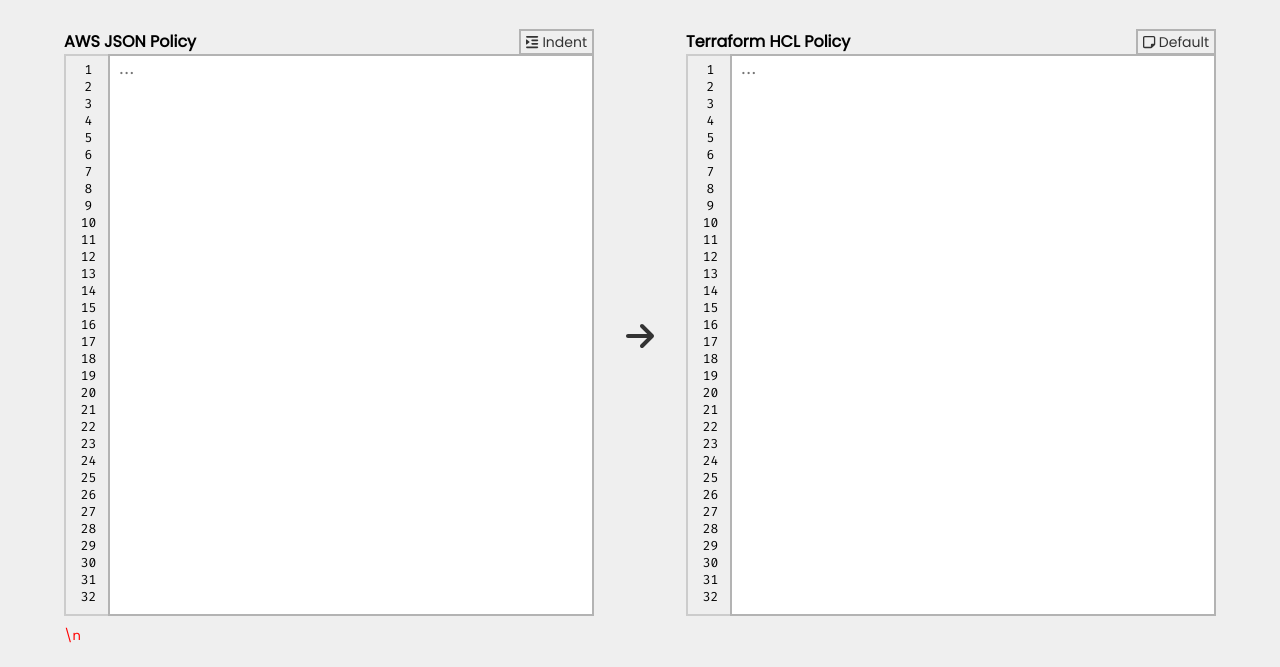
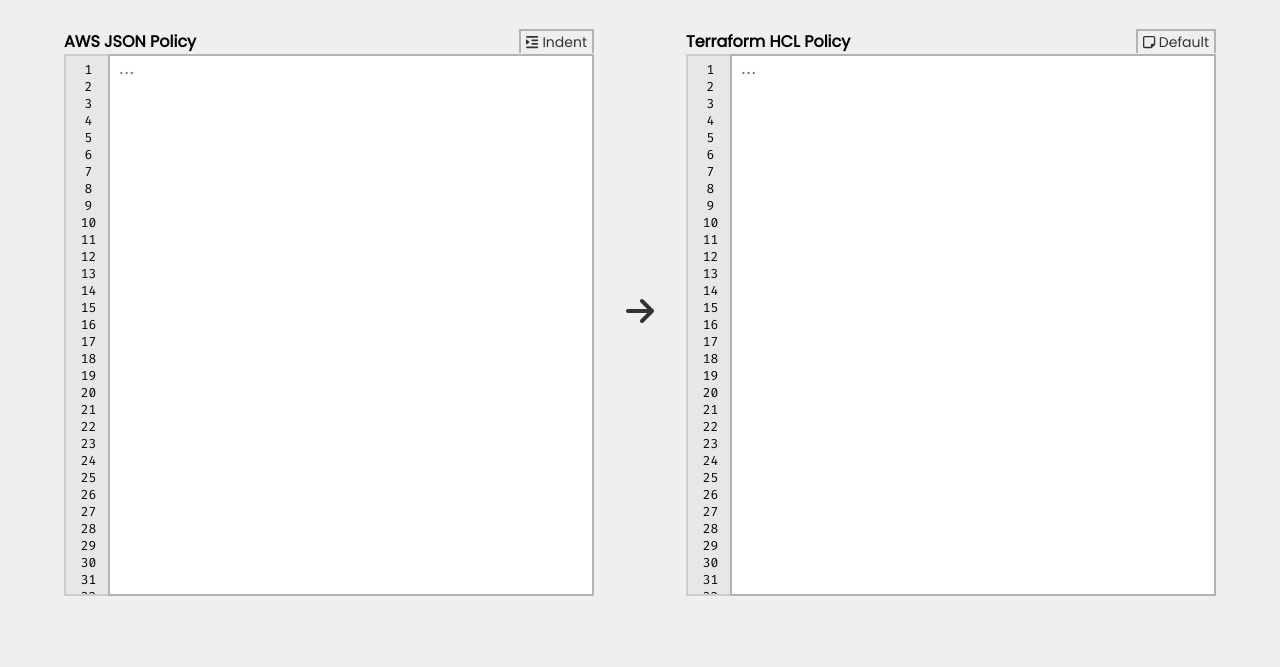
Before and after one commit to almeida-matheus/policy-converter-aws-to-terraform, a plain HTML site: page index.html in a window 1280 px wide. Shown: the part 85-752 px from the top of the page. Drawn offline with Linux system fonts and the light colour scheme.

Commit message:
update screen scale

```diff
--- a/css/style.css
+++ b/css/style.css
@@ -113,7 +113,6 @@ header p {
     border-top: #b3b3b3 2px solid;
     border-right: #b3b3b3 2px solid;
     border-left: #b3b3b3 2px solid;
-    border-bottom: #b3b3b3 2px solid;
     padding: 1px 5px 0px 5px;
     font-size: 14px;
 }
@@ -128,6 +127,7 @@ header p {
 .container .main-container .textarea-div #indent-aws-text:active,
 .container .main-container .textarea-div #tf-syntax-text:active {
     color: #777;
+    border: #777 2px solid;
 }
 
 .container .main-container .textarea-div label {
@@ -139,7 +139,7 @@ header p {
     display: flex;
     align-items: flex-start;
     width: 100%;
-    height: 562px;
+    height: 360px;
     overflow: hidden;
 }
 
@@ -174,6 +174,7 @@ header p {
     border-top: 2px solid #ccc;
     border-bottom: 2px solid #ccc;
     border-left: 2px solid #ccc;
+    background-color: #E7E7E7;
 
     font-size: 13px;
     font-family: 'Fira Code', sans-serif;
@@ -185,7 +186,7 @@ header p {
     text-align: center;
 }
 
-.container .main-container .textarea-div #error-message {
+.container #error-message {
     color: red;
     margin-top: 10px;
     font-size: 13px;
@@ -231,3 +232,35 @@ footer a img {
         position: unset;
     }
 }
+
+
+@media screen and (min-height: 620px) {
+    .container .main-container .textarea-div .textarea-container {
+        height: 400px;
+    }
+}
+
+@media screen and (min-height: 660px) {
+    .container .main-container .textarea-div .textarea-container {
+        height: 450px;
+    }
+}
+
+@media screen and (min-height: 775px) {
+    .container .main-container .textarea-div .textarea-container {
+        height: 542px;
+    }
+}
+
+
+@media screen and (min-height: 850px) {
+    .container .main-container .textarea-div .textarea-container {
+        height: 590px;
+    }
+}
+
+@media screen and (min-height: 900px) {
+    .container .main-container .textarea-div .textarea-container {
+        height: 660px;
+    }
+}
--- a/index.html
+++ b/index.html
@@ -37,7 +37,6 @@
                 <a id="indent-aws-text" href="#">
                     <i class="fa-solid fa-indent"></i> Indent
                 </a>
-                <div id="error-message" class="error">\n</div>
             </div>
 
             <div class="arrow-div">
@@ -63,6 +62,7 @@
             </div>
 
         </div>
+        <div id="error-message" class="error"></br></div>
 
     </div>
 
--- a/js/main.js
+++ b/js/main.js
@@ -43,7 +43,7 @@ function validateJson() {
         if (invalidFields.length > 0)
             throw new Error("Invalid policy fields: ".concat(invalidFields.join('')));
 
-        errorMessage.textContent = "\n";
+        errorMessage.innerHTML = "</br>";
         return policy;
     } catch (error) {
         errorMessage.textContent = error.message;
@@ -205,7 +205,7 @@ copyTfText.addEventListener('click', () => {
 });
 
 function updateLineNumbers(element) {
-    const initialLines = 32
+    const initialLines = 34
     let currentLines = initialLines;
     if (!element.load)
         currentLines = document.getElementById(element.id).value.split('\n').length;
```
